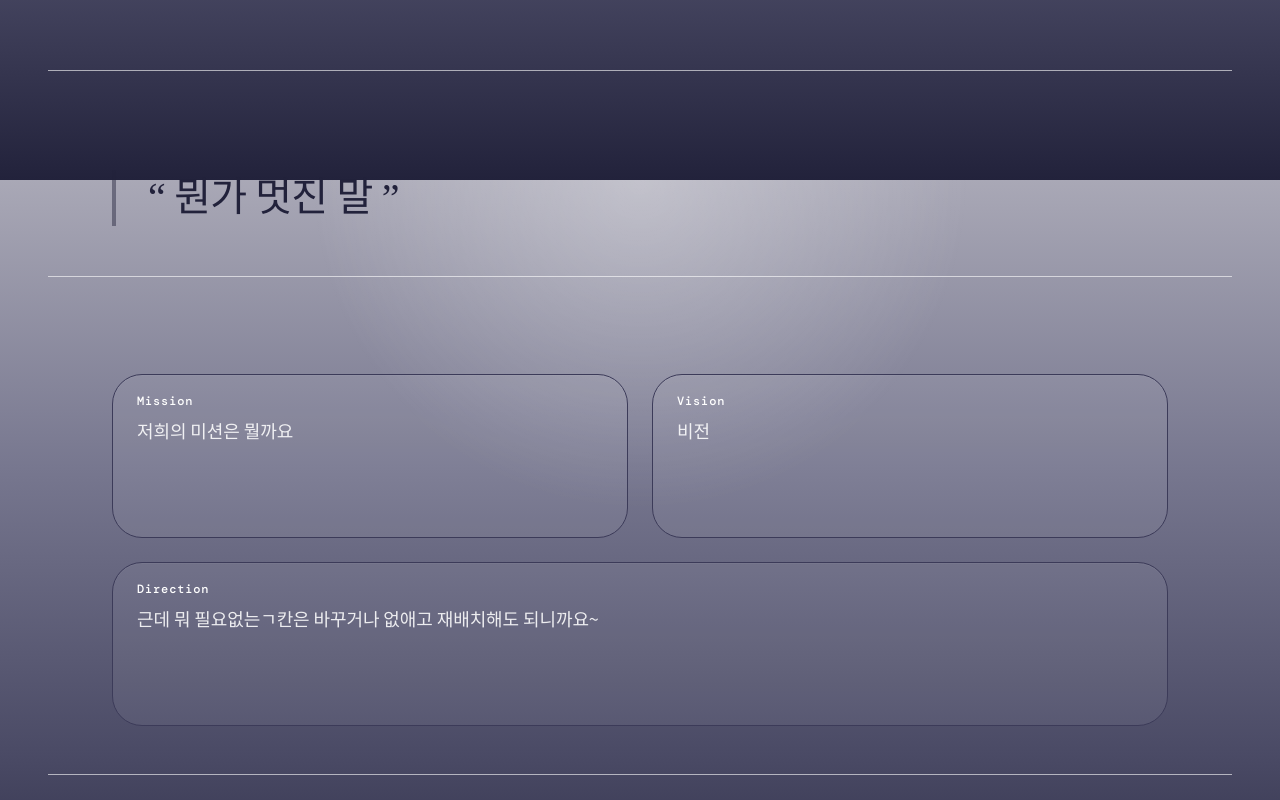
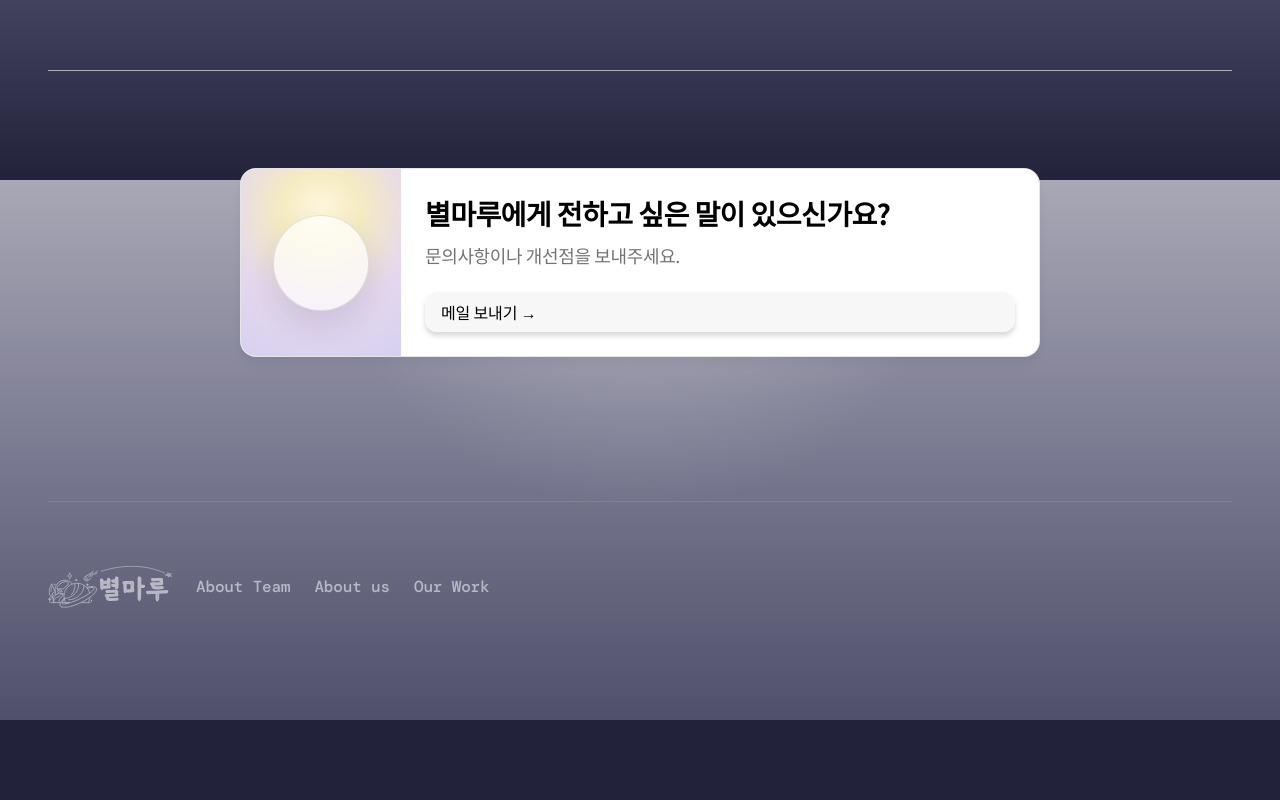
Before and after one commit to byulmaru/byulmaru.co, a SvelteKit app: page / in a window 1280 px wide. Shown: the part 620-1420 px from the top of the page. After the commit the page ends 1340 px from the top, so only its background shows below. Built offline with nearby package versions, Linux system fonts and the light colour scheme.

Commit message:
홈 페이지 소개 문구와 섹션 구성을 다듬음

```diff
--- a/src/routes/+page.svelte
+++ b/src/routes/+page.svelte
@@ -42,7 +42,7 @@
       <p
         class="max-w-[24.75rem] font-['Noto_Sans_KR',sans-serif] text-[1.125rem] leading-[1.7] tracking-[-0.02em] text-black/60 sm:text-[1.5rem]"
       >
-        클로드가 추천해준 배치를 해보고있어요.
+        동인을 위한 안전한 공간을 추구합니다.
       </p>
     </div>
 
@@ -52,55 +52,7 @@
     ></div>
   </section>
 
-  <Divider />
 
-  <section class="px-4 py-[3.125rem] sm:px-8 lg:px-16">
-    <blockquote
-      class="border-l-4 border-[#22223b73] pl-8 font-['Noto_Serif_KR',serif] text-[clamp(2rem,4vw,2.5rem)] leading-[1.4] tracking-[-0.02em] text-[#22223b]"
-    >
-      “ 뭔가 멋진 말 ”
-    </blockquote>
-  </section>
-
-  <Divider />
-
-  <section class="px-4 py-12 sm:px-8 lg:px-16">
-    <div class="grid gap-6">
-      <div class="grid gap-6 lg:grid-cols-2">
-        {#each textRows.slice(0, 2) as row (row.label)}
-          <article
-            class="min-h-[10.25rem] rounded-[1.875rem] border border-[#3c3b59] bg-white/[0.06] px-6 py-5 shadow-[inset_0_1px_0_rgba(255,255,255,0.04)]"
-          >
-            <p
-              class="mb-2 font-['DM_Mono',monospace] text-[0.75rem] leading-none tracking-[0.07em] text-white"
-            >
-              {row.label}
-            </p>
-            <p
-              class="font-['Noto_Sans_KR',sans-serif] text-[1rem] leading-[1.75] tracking-[-0.005em] text-white/88 sm:text-[1.125rem]"
-            >
-              {row.body}
-            </p>
-          </article>
-        {/each}
-      </div>
-
-      <article
-        class="min-h-[10.25rem] rounded-[1.875rem] border border-[#3c3b59] bg-white/[0.06] px-6 py-5 shadow-[inset_0_1px_0_rgba(255,255,255,0.04)]"
-      >
-        <p
-          class="mb-2 font-['DM_Mono',monospace] text-[0.75rem] leading-none tracking-[0.07em] text-white"
-        >
-          {textRows[2].label}
-        </p>
-        <p
-          class="font-['Noto_Sans_KR',sans-serif] text-[1rem] leading-[1.75] tracking-[-0.005em] text-white/88 sm:text-[1.125rem]"
-        >
-          {textRows[2].body}
-        </p>
-      </article>
-    </div>
-  </section>
 
   <Divider />
 
```
